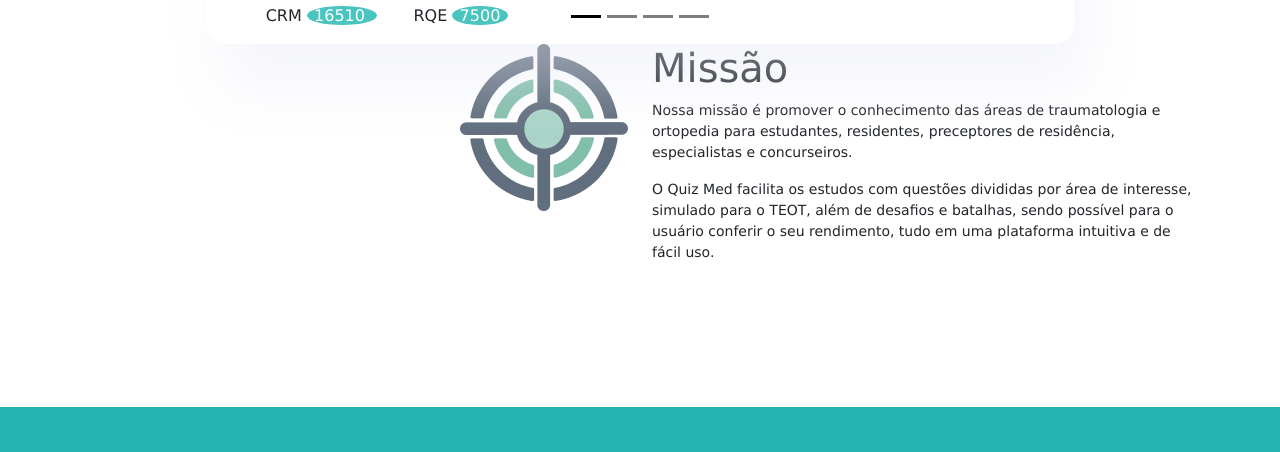
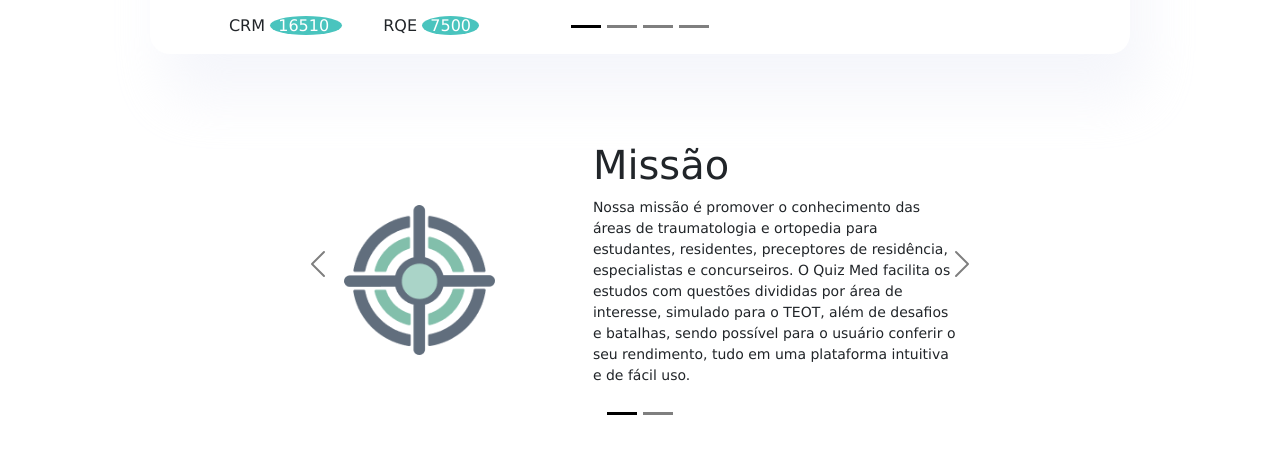
Before and after one commit to tseletronica/quizortopedia.github.io, a PHP site: page /quemsomos.html in a window 1280 px wide. Shown: the part 976-1428 px from the top of the page. Run offline with PHP 8.4, Linux system fonts and the light colour scheme.

Commit message:
feat : adiona visao e valores

```diff
--- a/css/quemsomos.css
+++ b/css/quemsomos.css
@@ -1,12 +1,19 @@
 #carouselmedicos {
-  width: 80%;
+  width: 90%;
+}
+#carouselmissao {
+  width: 70%;
 }
 
 #imgCardmedicos {
   max-height: 200px;
   border-radius: 50%;
-  align-items: center;
   margin: 5%;
+}
+
+#imgCardmedMissao {
+  max-height: 150px;
+
 }
 .legendcontent{
     margin: 5%;
@@ -25,4 +32,9 @@
 }
 #textCardMedicos{
   margin-right: 15%;
+  margin-bottom: 5%;
 }
+#textCardMissao{
+  margin-right: 10%;
+  margin-bottom: 5%;
+}
--- a/quemsomos.html
+++ b/quemsomos.html
@@ -254,26 +254,88 @@
 
         </div>
         <!--Fim carrocel medicos -->
+        <!-- inico carroucel visao-->
+        <div class="container" id="carouselmissao">
+            <div id="carouselMissao" class="carousel carousel-dark slide justify-content-center"
+                data-bs-ride="carousel">
+                <div class="carousel-indicators">
+                    <button type="button" data-bs-target="#carouselMissao" data-bs-slide-to="0" class="active"
+                        aria-current="true" aria-label="Slide 1"></button>
+                    <button type="button" data-bs-target="#carouselMissao" data-bs-slide-to="1"
+                        aria-label="Slide 2"></button>
+
+                </div>
+                <div class="carousel-inner">
+                    <div class="carousel-item active" data-bs-interval="10000">
+                        <div class="card mb-3" style="max-width:100%;height:30%;">
+                            <div class="row g-0 ">
+                                <div class="col-md-5 text-center">
+                                    <h1></h1>
+                                    <br>
+                                    <br><br>
+                                    <img src="img/alvo.png" class="img-fluid" id="imgCardmedMissao">
+                                </div>
+                                <div class="col-md-7 align-self-center">
+                                    <div class="card-body" id="textCardMissao">
+                                        <h1> Missão</h1>
+                                        <p class="card-text">Nossa missão é promover o conhecimento das áreas de
+                                            traumatologia e ortopedia para estudantes, residentes, preceptores de
+                                            residência, especialistas e concurseiros.
+
+                                            O Quiz Med facilita os estudos com questões divididas por área de interesse,
+                                            simulado para o TEOT, além de desafios e batalhas, sendo possível para o
+                                            usuário conferir o seu rendimento, tudo em uma plataforma intuitiva e de
+                                            fácil uso.
+                                        </p>
+                                    </div>
+                                </div>
+                            </div>
+                        </div>
+                    </div>
+                    <div class="carousel-item" data-bs-interval="5000">
+                        <div class="card mb-3" style="max-width:100%;height:30%;">
+                            <div class="row g-0">
+                                <div class="col-md-5 text-center">
+                                    <h1></h1>
+                                    <br>
+                                    <br><br>
+                                    <img src="img/visao-e-valores.png" class="img-fluid" id="imgCardmedMissao">
+
+                                </div>
+                                <div class="col-md-7 align-self-center">
+                                    <div class="card-body" id="textCardMissao">
+                                        <h1>Visão e Valores</h1>
+                                        <p class="card-text">Nós buscamos trazer educação e conhecimento para a
+                                            comunidade médica: estudantes, preceptores de residência, residentes e
+                                            ortopedistas. Com questões comentadas e literatura atualizada, conteúdos de
+                                            valor para auxiliar os estudos e melhorar os resultados. Valorizamos o
+                                            ensino, o aprendizado e o amor pela ortopedia!
+                                        </p>
+                                    </div>
+                                </div>
+                            </div>
+                        </div>
+                    </div>
 
 
-        <div class="row">
-            <div class="col" style="text-align: end;">
-                <img src="img/alvo.png" class="img-fluid" alt="">
+
+
+                </div>
+                <button class="carousel-control-prev" type="button" data-bs-target="#carouselMissao"
+                    data-bs-slide="prev">
+                    <span class="carousel-control-prev-icon" aria-hidden="true"></span>
+                    <span class="visually-hidden">Previous</span>
+                </button>
+                <button class="carousel-control-next" type="button" data-bs-target="#carouselMissao"
+                    data-bs-slide="next">
+                    <span class="carousel-control-next-icon" aria-hidden="true"></span>
+                    <span class="visually-hidden">Next</span>
+                </button>
             </div>
-            <div class="col" style="text-align:start;">
-                <h1> Missão</h1>
-                <p>
-                    Nossa missão é promover o conhecimento das áreas de traumatologia e ortopedia para estudantes,
-                    residentes, preceptores de residência, especialistas e concurseiros.
-                </p>
-                <p>
-                    O Quiz Med facilita os estudos com questões divididas por área de interesse, simulado para o TEOT,
-                    além de desafios e batalhas, sendo possível para o usuário conferir o seu rendimento, tudo em uma
-                    plataforma intuitiva e de fácil uso.
-                </p>
 
-            </div>
         </div>
+        <!--fim caroucel visao-->
+
     </div>
     <!-- Footer -->
     <!-- Footer -->
```
Also changed, not shown: img/visao-e-valores.png (added).
